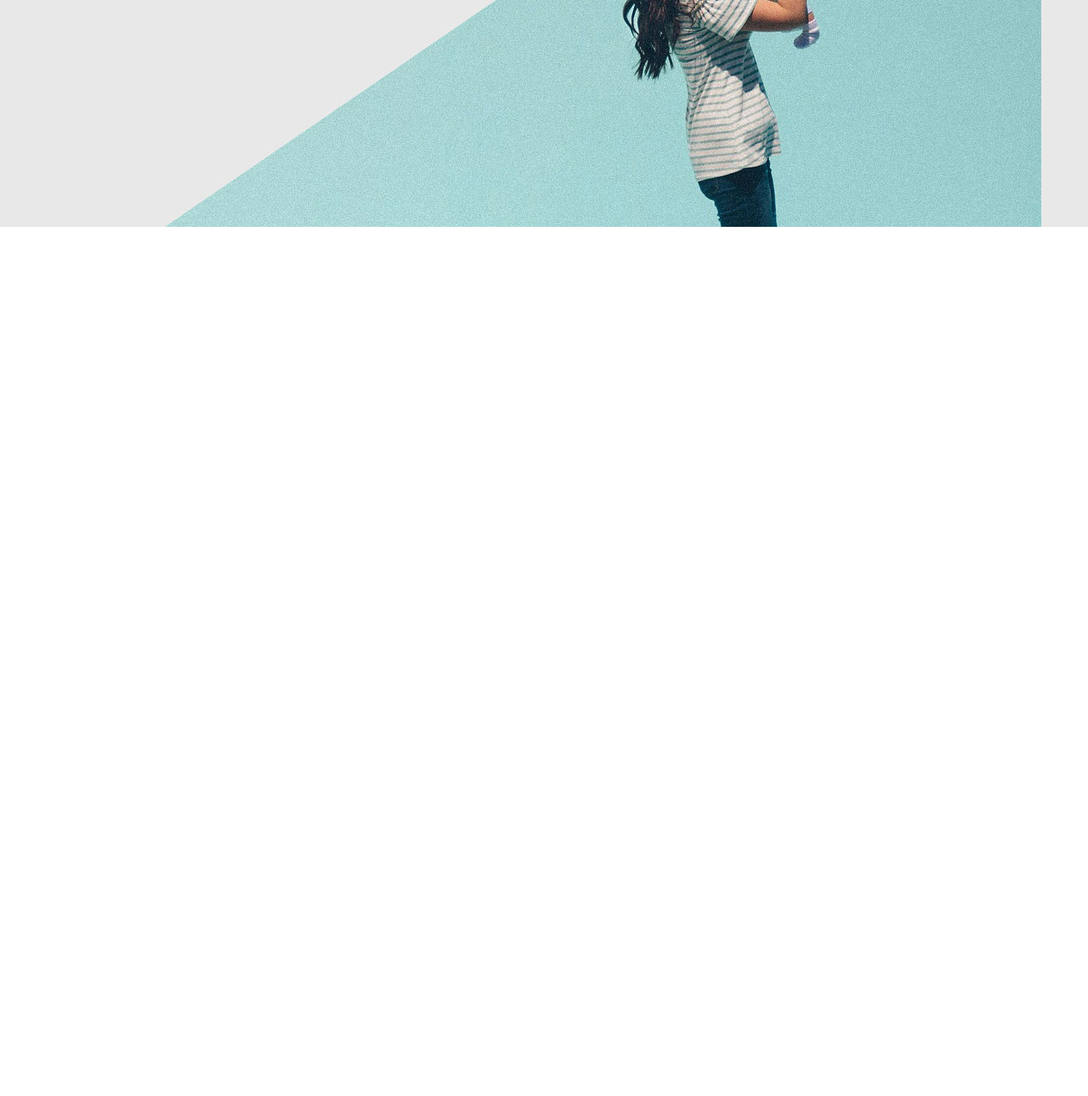
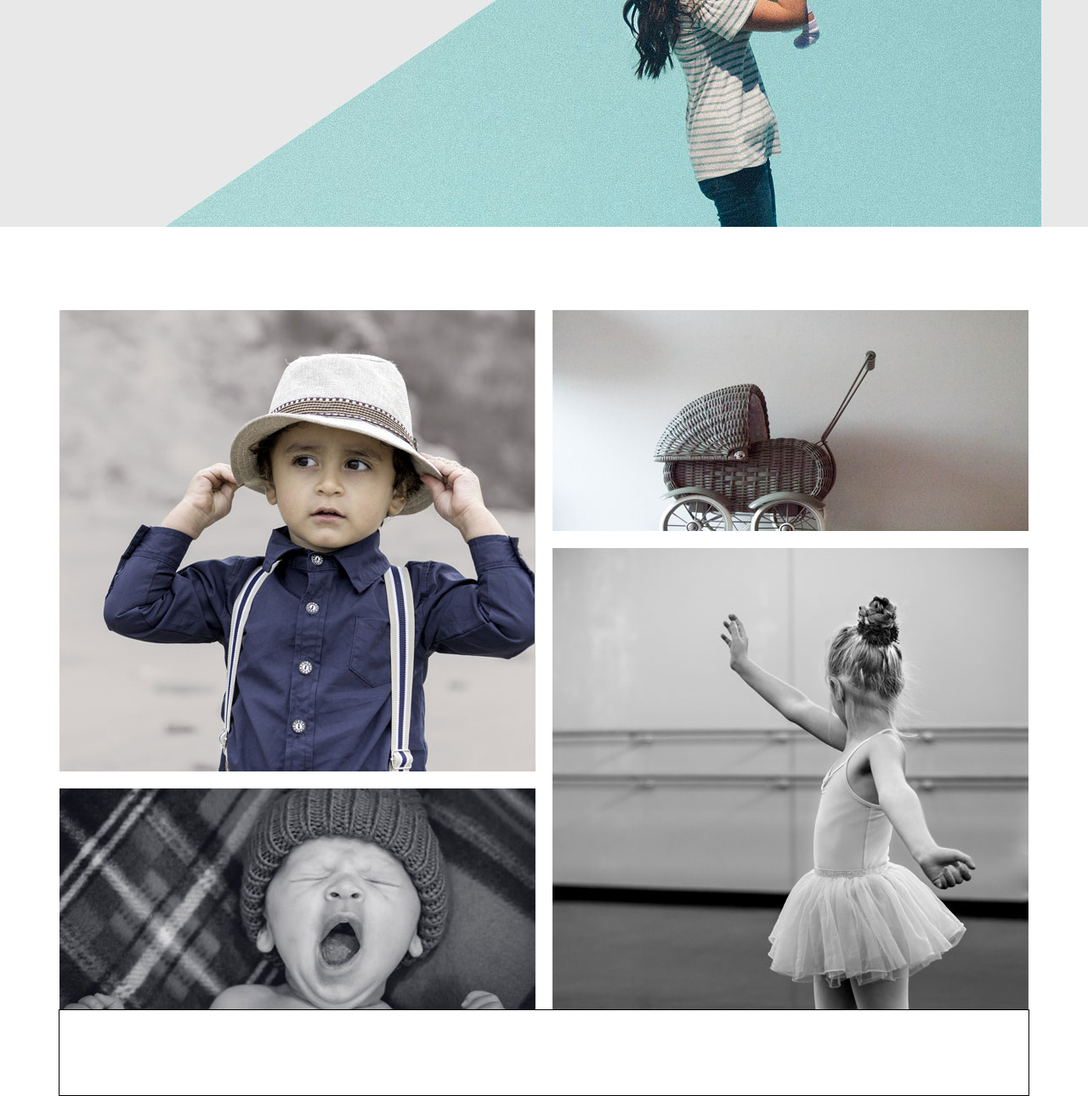
Before and after one commit to p1tDrujba/pram-shop-2, a plain HTML site: page index.html in a window 1280 px wide. Shown: the part 500-1790 px from the top of the page at 85% size. Before the commit the page ends 800 px from the top, so only its background shows below. Drawn offline with Linux system fonts and the light colour scheme.

Commit message:
Сделал offer без названий разделов

```diff
--- a/index.html
+++ b/index.html
@@ -81,8 +81,21 @@
 				</div>
 			</div>
 		</div>
+	</div>
+	<div class="container">
+		<div class="offer">
+			<div class="offer__offer-left">
+				<div class="offer__man"></div>
+				<div class="offer__kids"></div>
+			</div>
+			<div class="offer__offer-right">
+				<div class="offer__accesories"></div>
+				<div class="offer__women"></div>
+			</div>
+		</div>
+		<div class="block"></div>
+	</div>
 
-	</div>
 
 </body>
 
--- a/style.css
+++ b/style.css
@@ -252,3 +252,50 @@
 	top: 225px;
 
 }
+
+.offer__offer-left {}
+
+.offer__offer-right {}
+
+.offer {
+	display: flex;
+	height: 823px;
+	width: 1140px;
+	justify-content: space-between;
+	margin: 0 auto;
+	margin-top: 98px;
+}
+
+.offer__man {
+	height: 543px;
+	width: 560px;
+	background-image: url(images/man-2.jpg);
+}
+
+.offer__women {
+	height: 543px;
+	width: 560px;
+	background-image: url(images/woman.jpg);
+	margin-top: 20px;
+}
+
+.offer__kids {
+	height: 260px;
+	width: 560px;
+	margin-top: 20px;
+	background-image: url(images/baby.jpg);
+}
+
+.offer__accesories {
+	height: 260px;
+	width: 560px;
+	background-image: url(images/pram.jpg);
+
+}
+
+.block {
+	height: 100px;
+	width: 1140px;
+	border: 1px solid black;
+	margin: 0 auto;
+}
```
Also changed, not shown: images/baby.jpg (added), images/man-2.jpg (added), images/pram.jpg (added), images/slider.jpg (deleted), images/woman.jpg (added).
